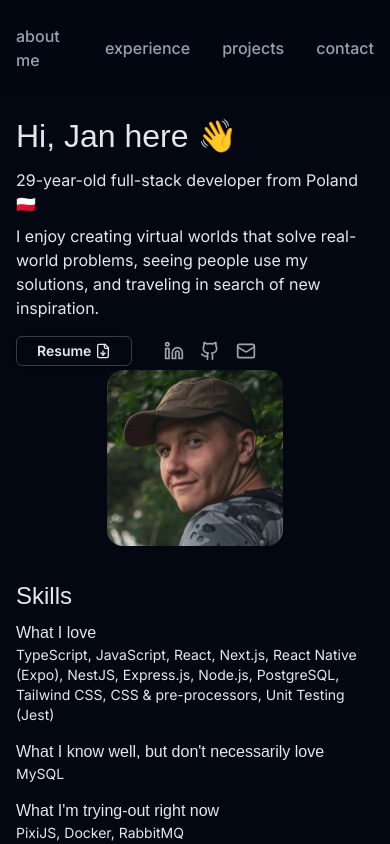
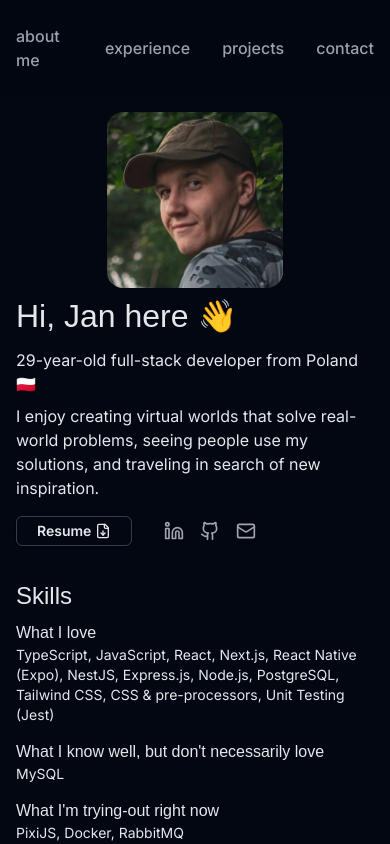
Before and after one commit to jankamon/jankamon.dev, a React (Vite) app: page / in a window 390 px wide. Shown: the top 844 px of the page. Built offline with nearby package versions, Linux system fonts and the light colour scheme; a web font is replaced by a local one.

Commit message:
fix: adjust layout in AboutMe component and add padding to Footer; improve Socials component link handling

```diff
--- a/src/components/AboutMe.tsx
+++ b/src/components/AboutMe.tsx
@@ -7,8 +7,13 @@ export default function AboutMe() {
   return (
     <article
       id="about"
-      className="flex flex-col md:flex-row w-full items-start justify-between gap-1 md:gap-8"
+      className="flex flex-col md:flex-row-reverse w-full items-start justify-between gap-1 md:gap-8"
     >
+      <img
+        className="w-44 h-44 rounded-2xl self-center"
+        src="/images/jan.jpg"
+        alt="Photo of Jan"
+      />
       <section className="flex flex-col w-full gap-2">
         <h1>Hi, Jan here 👋</h1>
         <p className="text-md">
@@ -31,11 +36,6 @@ export default function AboutMe() {
           <Socials />
         </div>
       </section>
-      <img
-        className="w-44 h-44 rounded-2xl self-center"
-        src="/images/jan.jpg"
-        alt="Photo of Jan"
-      />
     </article>
   );
 }
--- a/src/components/Footer.tsx
+++ b/src/components/Footer.tsx
@@ -2,7 +2,7 @@ import Socials from "./Socials";
 
 export default function Footer() {
   return (
-    <footer className="flex justify-between items-center w-full h-16 text-xs font-medium text-gray-400 mt-24">
+    <footer className="flex justify-between items-center w-full h-16 p-4 text-xs font-medium text-gray-400 mt-24">
       <p>Crafting code since 2016</p>
       <Socials />
     </footer>
--- a/src/components/Socials.tsx
+++ b/src/components/Socials.tsx
@@ -5,13 +5,15 @@ export default function Socials() {
     <div className="flex gap-4">
       {socials.map((social, id) => {
         const Icon = social.icon;
+        const isMailto = social.href.startsWith("mailto:");
 
         return (
           <a
             key={id}
             className="opacity-70 hover:opacity-100 transition duration-200"
             href={social.href}
-            target="_blank"
+            target={isMailto ? undefined : "_blank"}
+            rel={isMailto ? undefined : "noopener noreferrer"}
           >
             <Icon size={20} />
           </a>
```
